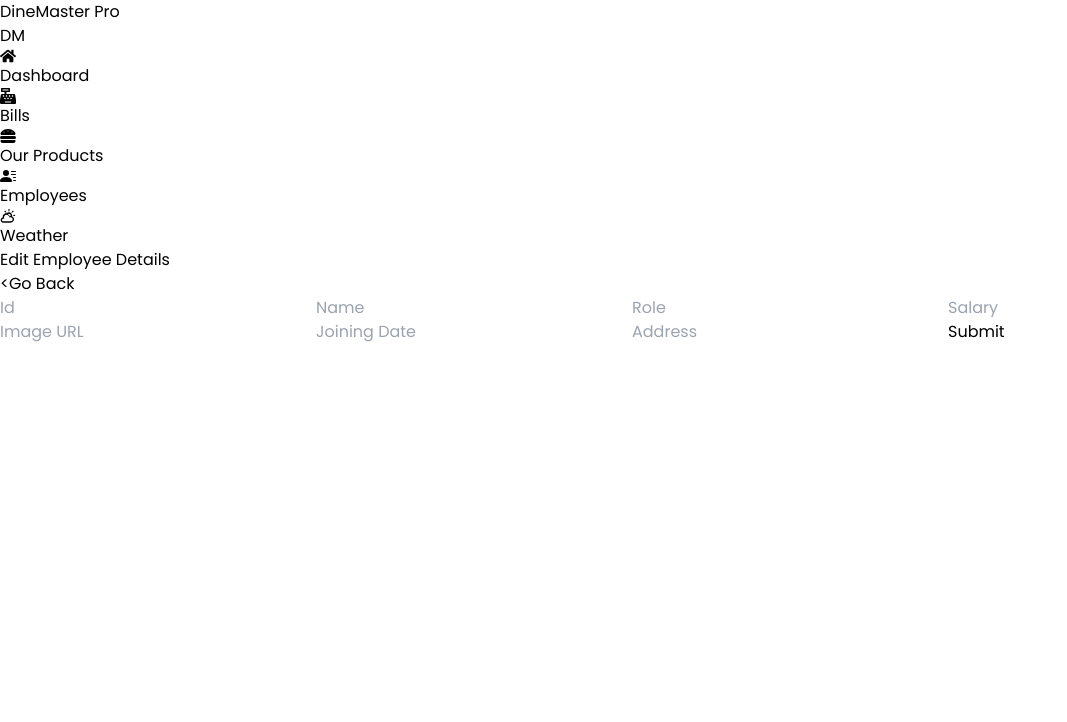
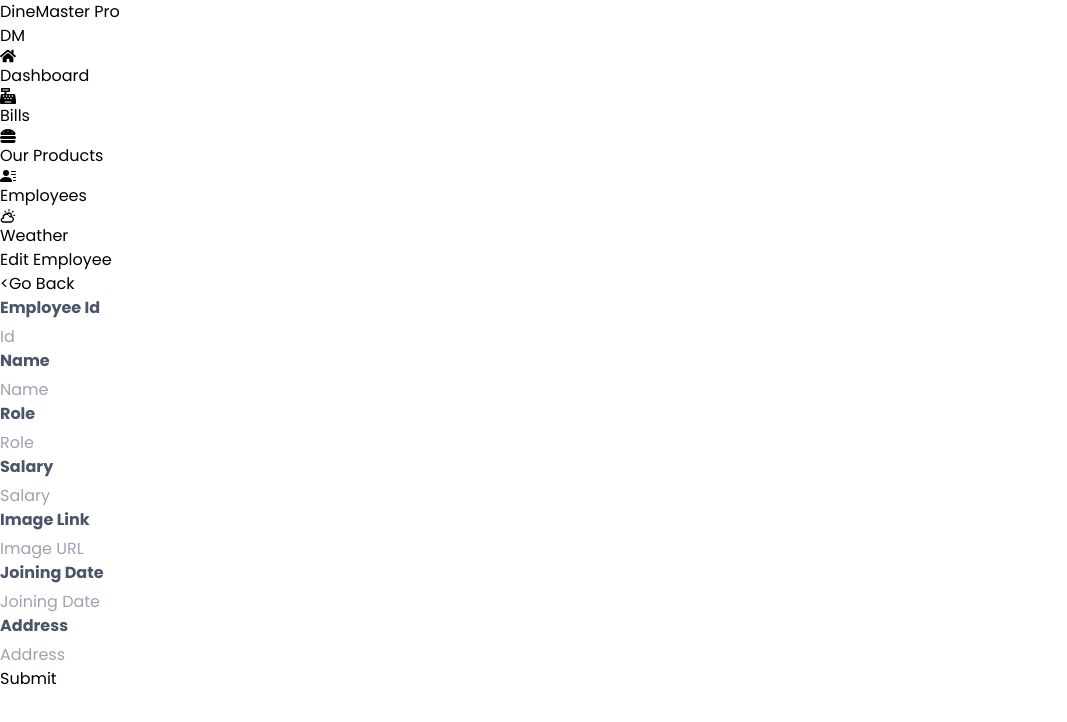
Before and after one commit to TusharMohan1411/Dine-Master-Pro, a React (Vite) app: page /employees/editEmployeeDetails in a window 1280 px wide. Shown: the top 722 px of the page, without its empty margins (0-1067 px from the left). Built offline with nearby package versions, Linux system fonts and the light colour scheme; no server answers.

Commit message:
design upgrades

```diff
--- a/src/pages/Employees/AddEmployee.jsx
+++ b/src/pages/Employees/AddEmployee.jsx
@@ -64,69 +64,92 @@
 
     return (
         <MainSection>
-            <MainHeader PageHeading={'Add New Employee'}>
+            <MainHeader PageHeading={'Add Employee'}>
                 <div className="flex h-full w-fit items-center">
                     <h1 onClick={() => navigate('/employees')} className="hover:font-semibold hover:scale-105 ease-in duration-75 text-xl cursor-pointer">{'<'}Go Back</h1>
                 </div>
             </MainHeader>
             <MainData>
-                <div className="w-4/5 mx-auto mt-2 p-8 bg-white shadow-md rounded-lg">
+                <div className="w-full md:w-4/5 mx-auto mt-2 p-3 lg:p-8 bg-white shadow-md rounded-lg">
                     <form className="flex flex-col gap-5" onSubmit={handleSubmit}>
-
+                        <div>
+                            <label htmlFor="name" className="modal-input-label">Name</label>
                             <input
                                 type="text"
+                                id="name"
                                 name="name"
                                 placeholder="Name"
                                 value={newEmployee.name}
                                 onChange={handleInputChange}
                                 required
-                            className="px-4 py-2 border rounded-lg focus:outline-none focus:ring-2 focus:ring-blue-400"
+                                className="px-4 py-2 w-full border rounded-lg focus:outline-none focus:ring-2 focus:ring-blue-400"
                             />
+                        </div>
+                        <div>
+                            <label htmlFor="role" className="modal-input-label">Role</label>
                             <input
                                 type="text"
+                                id="role"
                                 name="role"
                                 placeholder="Role"
                                 value={newEmployee.role}
                                 onChange={handleInputChange}
                                 required
-                            className="px-4 py-2 border rounded-lg focus:outline-none focus:ring-2 focus:ring-blue-400"
+                                className="px-4 py-2 w-full border rounded-lg focus:outline-none focus:ring-2 focus:ring-blue-400"
                             />
+                        </div>
+                        <div>
+                            <label htmlFor="salary" className="modal-input-label">Salary</label>
                             <input
                                 type="number"
+                                id="salary"
                                 name="salary"
                                 placeholder="Salary"
                                 value={newEmployee.salary}
                                 required
                                 min={1}
                                 onChange={handleInputChange}
-                            className="px-4 py-2 border rounded-lg focus:outline-none focus:ring-2 focus:ring-blue-400"
+                                className="px-4 py-2 w-full border rounded-lg focus:outline-none focus:ring-2 focus:ring-blue-400"
                             />
+                        </div>
+                        <div>
+                            <label htmlFor="image" className="modal-input-label">Image Link</label>
                             <input
                                 type="text"
+                                id="image"
                                 name="image"
                                 placeholder="Image URL"
                                 value={newEmployee.image}
                                 onChange={handleInputChange}
-                            className="px-4 py-2 border rounded-lg focus:outline-none focus:ring-2 focus:ring-blue-400"
+                                className="px-4 py-2 border w-full rounded-lg focus:outline-none focus:ring-2 focus:ring-blue-400"
                             />
+                        </div>
+                        <div>
+                            <label htmlFor="joiningDate" className="modal-input-label">Joining Date</label>
                             <input
                                 type="date"
+                                id="joiningDate"
                                 name="joiningDate"
                                 placeholder="Joining Date"
                                 value={newEmployee.joiningDate}
                                 required
                                 onChange={handleInputChange}
-                            className="px-4 py-2 border rounded-lg focus:outline-none focus:ring-2 focus:ring-blue-400"
+                                className="px-4 py-2 border w-full rounded-lg focus:outline-none focus:ring-2 focus:ring-blue-400"
                             />
+                        </div>
+                        <div>
+                            <label htmlFor="address" className="modal-input-label">Address</label>
                             <input
                                 type="text"
+                                id="address"
                                 name="address"
                                 placeholder="Address"
                                 value={newEmployee.address}
                                 onChange={handleInputChange}
                                 required
-                            className="px-4 py-2 border rounded-lg focus:outline-none focus:ring-2 focus:ring-blue-400"
+                                className="px-4 py-2 border w-full rounded-lg focus:outline-none focus:ring-2 focus:ring-blue-400"
                             />
+                        </div>
                         <button
                             type="submit"
                             className="w-full py-3 mt-6 font-semibold text-white bg-blue-600 rounded-lg hover:bg-blue-700 focus:outline-none focus:ring-2 focus:ring-blue-400"
--- a/src/pages/Employees/EditEmployee.jsx
+++ b/src/pages/Employees/EditEmployee.jsx
@@ -44,77 +44,105 @@
     return (
         <>
             <MainSection>
-                <MainHeader PageHeading={'Edit Employee Details'}>
+                <MainHeader PageHeading={'Edit Employee'}>
                     <div className="flex h-full w-fit items-center">
                         <h1 onClick={() => navigate('/employees')} className="hover:font-semibold hover:scale-105 ease-in duration-75 text-xl cursor-pointer">{'<'}Go Back</h1>
                     </div>
                 </MainHeader>
                 <MainData>
-                    <div className="w-4/5 mx-auto p-8 mt-3 bg-white shadow-md rounded-lg">
+                    <div className="w-full md:w-4/5 mx-auto p-3 lg:p-8 mt-3 bg-white shadow-md rounded-lg">
                         <form className="flex flex-col gap-5" onSubmit={handleSubmit}>
+                            <div>
+                                <label htmlFor="employeeId" className="modal-input-label">Employee Id</label>
                                 <input
                                     type="text"
                                     name="id"
+                                    id="employeeId"
                                     placeholder="Id"
                                     defaultValue={currentEmpForEdit.id}
                                     ref={idRef}
                                     required
                                     readOnly
-                                className="px-4 py-2 border bg-gray-100 rounded-lg focus:outline-none focus:ring-2 focus:ring-blue-400"
+                                    className="px-4 py-2 w-full border bg-gray-100 rounded-lg focus:outline-none focus:ring-2 focus:ring-blue-400"
                                 />
+                            </div>
+                            <div>
+                                <label htmlFor="name" className="modal-input-label">Name</label>
                                 <input
                                     type="text"
                                     name="name"
+                                    id="name"
                                     placeholder="Name"
                                     defaultValue={currentEmpForEdit.name}
                                     ref={nameRef}
                                     required
-                                className="px-4 py-2 border rounded-lg focus:outline-none focus:ring-2 focus:ring-blue-400"
+                                    className="px-4 py-2 w-full border rounded-lg focus:outline-none focus:ring-2 focus:ring-blue-400"
                                 />
+                            </div>
+                            <div>
+                                <label htmlFor="role" className="modal-input-label">Role</label>
                                 <input
                                     type="text"
                                     name="role"
+                                    id="role"
                                     placeholder="Role"
                                     defaultValue={currentEmpForEdit.role}
                                     ref={roleRef}
                                     required
-                                className="px-4 py-2 border rounded-lg focus:outline-none focus:ring-2 focus:ring-blue-400"
+                                    className="px-4 py-2 w-full border rounded-lg focus:outline-none focus:ring-2 focus:ring-blue-400"
                                 />
+                            </div>
+                            <div>
+                                <label htmlFor="salary" className="modal-input-label">Salary</label>
                                 <input
                                     type="number"
                                     name="salary"
+                                    id="salary"
                                     placeholder="Salary"
                                     defaultValue={currentEmpForEdit.salary}
                                     ref={salaryRef}
                                     required
                                     min={1}
-                                className="px-4 py-2 border rounded-lg focus:outline-none focus:ring-2 focus:ring-blue-400"
+                                    className="px-4 py-2 w-full border rounded-lg focus:outline-none focus:ring-2 focus:ring-blue-400"
                                 />
+                            </div>
+                            <div>
+                                <label htmlFor="image" className="modal-input-label">Image Link</label>
                                 <input
                                     type="text"
                                     name="image"
+                                    id="image"
                                     defaultValue={currentEmpForEdit.image}
                                     ref={imageRef}
                                     placeholder="Image URL"
-                                className="px-4 py-2 border rounded-lg focus:outline-none focus:ring-2 focus:ring-blue-400"
+                                    className="px-4 py-2 w-full border rounded-lg focus:outline-none focus:ring-2 focus:ring-blue-400"
                                 />
+                            </div>
+                            <div>
+                                <label htmlFor="joiningDate" className="modal-input-label">Joining Date</label>
                                 <input
                                     type="text"
                                     name="joiningDate"
+                                    id="joiningDate"
                                     placeholder="Joining Date"
                                     defaultValue={currentEmpForEdit.joiningDate}
                                     ref={joiningDateRef}
-                                className="px-4 py-2 border rounded-lg focus:outline-none focus:ring-2 focus:ring-blue-400"
+                                    className="px-4 py-2 w-full border rounded-lg focus:outline-none focus:ring-2 focus:ring-blue-400"
                                 />
+                            </div>
+                            <div>
+                                <label htmlFor="address" className="modal-input-label">Address</label>
                                 <input
                                     type="text"
                                     name="address"
+                                    id="address"
                                     placeholder="Address"
                                     defaultValue={currentEmpForEdit.address}
                                     ref={addressRef}
                                     required
-                                className="px-4 py-2 border rounded-lg focus:outline-none focus:ring-2 focus:ring-blue-400"
+                                    className="px-4 py-2 w-full border rounded-lg focus:outline-none focus:ring-2 focus:ring-blue-400"
                                 />
+                            </div>
                             <button
                                 type="submit"
                                 className="w-full py-3 mt-6 font-semibold text-white bg-blue-600 rounded-lg hover:bg-blue-700 focus:outline-none focus:ring-2 focus:ring-blue-400"
```
Also changed, not shown: src/pages/Employees/EmployeeModal.jsx (+6 -7 lines), src/pages/Our Products/ProductDetails.jsx (+6 -6 lines). Lines whose indentation alone changed are shown as unchanged.
